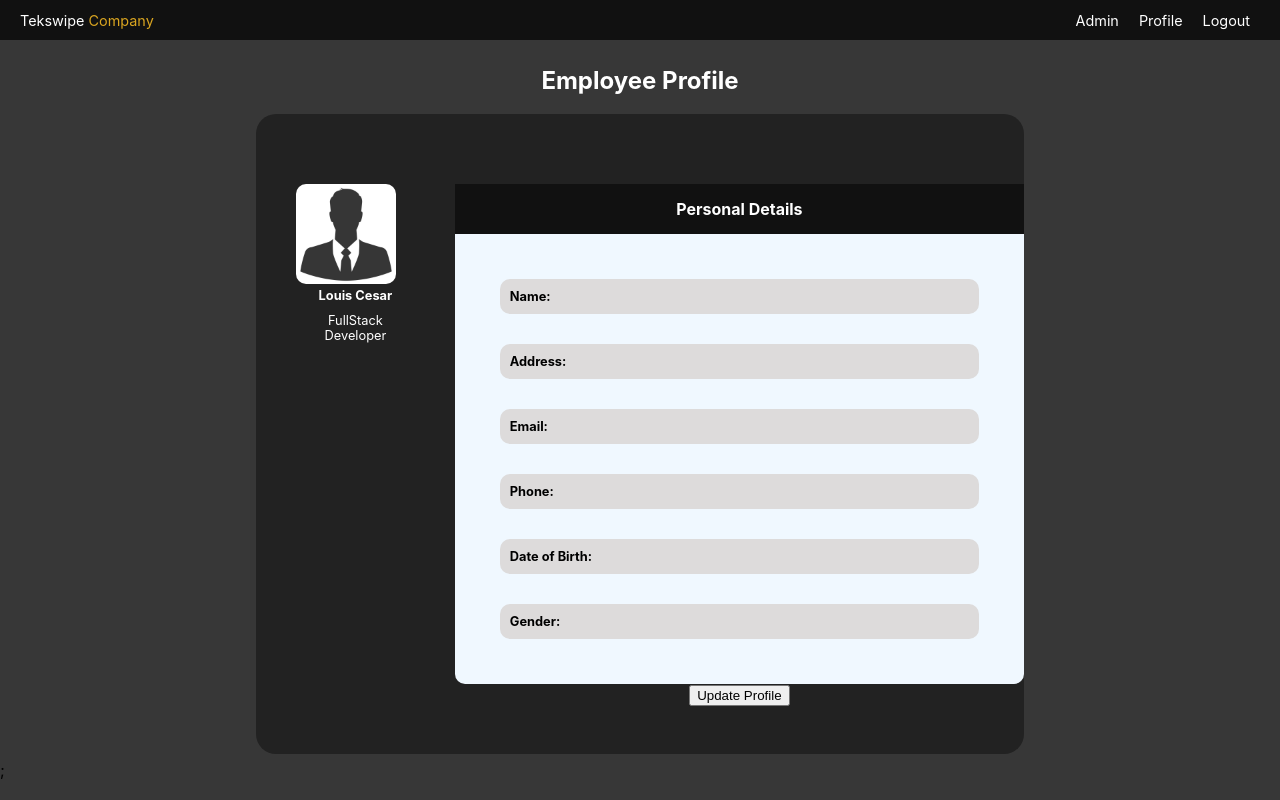
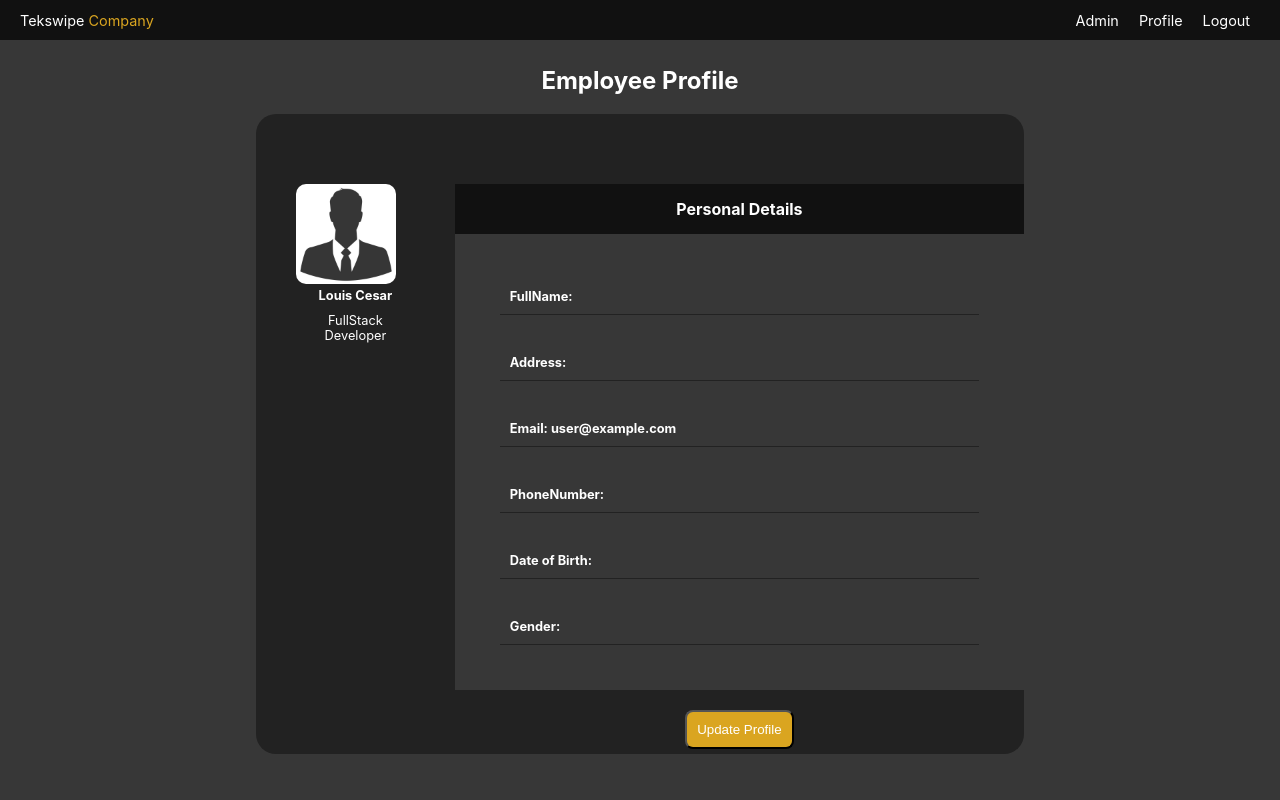
Before and after one commit to Louis-cesar/nextjs-firebase, a Next.js app: page /profile in a window 1280 px wide. Built offline with nearby package versions, Linux system fonts and the light colour scheme; no server answers; the database is empty; sample sign-in values are in the browser's storage.

Commit message:
protected routes

```diff
--- /dev/null
+++ b/comps/protected.js
@@ -0,0 +1,17 @@
+import { useRouter } from "next/router";
+import { UserAuth } from "../context/AuthContext";
+import { useEffect } from "react";
+
+const Protected = ({ children }) => {
+  const { User } = UserAuth();
+  const router = useRouter();
+
+  useEffect(() => {
+    if (!User) {
+      router.push("/login");
+    }
+  }, [router.push, User]);
+  return <>{User ? children : null}</>;
+};
+
+export default Protected;
--- a/context/AuthContext.js
+++ b/context/AuthContext.js
@@ -51,3 +51,7 @@ export const AuthContextProvider = ({ children }) => {
     </AuthContext.Provider>
   );
 };
+
+export const UserAuth = () => {
+  return useContext(AuthContext);
+};
--- a/package.json
+++ b/package.json
@@ -13,6 +13,7 @@
     "next": "13.0.1",
     "react": "18.2.0",
     "react-dom": "18.2.0",
-    "react-modal": "^3.16.1"
+    "react-modal": "^3.16.1",
+    "react-toastify": "^9.1.1"
   }
 }
--- a/pages/_app.js
+++ b/pages/_app.js
@@ -1,12 +1,23 @@
 import Navbar from "../comps/navbar";
+import { useRouter } from "next/router";
 import { AuthContextProvider } from "../context/AuthContext";
 import "../styles/globals.css";
+import Protected from "../comps/protected";
+
+const noAthRequired = ["/login", "/signup"];
 
 function MyApp({ Component, pageProps }) {
+  const router = useRouter();
   return (
     <AuthContextProvider>
       <Navbar />
-      <Component {...pageProps} />;
+      {noAthRequired.includes(router.pathname) ? (
+        <Component {...pageProps} />
+      ) : (
+        <Protected>
+          <Component {...pageProps} />
+        </Protected>
+      )}
     </AuthContextProvider>
   );
 }
--- a/pages/edit.js
+++ b/pages/edit.js
@@ -4,6 +4,12 @@ import styles from "./edit.module.css";
 import { db } from "../lib/firebase";
 import { doc, setDoc, serverTimestamp } from "firebase/firestore";
 import { useAuth } from "../context/AuthContext";
+
+const customStyles = {
+  overlay: {
+    background: "transparent",
+  },
+};
 
 const Edit = () => {
   const [modalIsOpen, setModalIsOpen] = useState(false);
@@ -20,15 +26,22 @@ const Edit = () => {
       timeStamp: serverTimestamp(),
     });
     console.log(res, db);
+    window.location.reload();
   };
 
   return (
     <div>
-      <button onClick={() => setModalIsOpen(true)}>Update Profile</button>
+      <button
+        onClick={() => setModalIsOpen(true)}
+        className={styles.updateProfile}
+      >
+        Update Profile
+      </button>
 
       <Modal
         isOpen={modalIsOpen}
         className={styles.custom}
+        style={customStyles}
         onRequestClose={() => setModalIsOpen(false)}
         arialHideApp={true}
       >
--- a/pages/edit.module.css
+++ b/pages/edit.module.css
@@ -9,6 +9,7 @@
   height: 400px;
   width: 400px;
   border-radius: 20px;
+  border: solid 1px white;
 }
 
 .header {
@@ -16,6 +17,16 @@
   color: white;
   margin: 0;
   padding: 10px;
+}
+.updateProfile {
+  padding: 10px;
+  cursor: pointer;
+  border-radius: 8px;
+  background-color: goldenrod;
+  color: white;
+}
+.updateProfile:hover {
+  opacity: 0.8;
 }
 
 .form {
--- a/pages/profile.js
+++ b/pages/profile.js
@@ -1,7 +1,26 @@
 import styles from "./profile.module.css";
 import Image from "next/image";
 import Edit from "./edit";
+import { useAuth } from "../context/AuthContext";
+import { useEffect, useState } from "react";
+import { getDoc, doc } from "firebase/firestore";
+import { db, auth } from "../lib/firebase";
 const Profile = () => {
+  const { User } = useAuth();
+  const [data, setData] = useState(null);
+  const currentUser = auth.currentUser;
+  console.log("data", data);
+
+  useEffect(() => {
+    (async () => {
+      if (currentUser) {
+        const docRef = doc(db, "Users", currentUser.uid);
+        const docSnap = await getDoc(docRef);
+        setData(docSnap.data());
+      }
+    })();
+  }, [currentUser]);
+
   return (
     <div className={styles.container}>
       <h2 className={styles.header}>Employee Profile</h2>
@@ -23,10 +42,10 @@ const Profile = () => {
 
           <div className={styles.listItem}>
             <ul className={styles.list}>
-              <li>Name:</li>
-              <li>Address:</li>
-              <li>Email:</li>
-              <li>Phone:</li>
+              <li>FullName: {data?.fullName}</li>
+              <li>Address: {data?.address}</li>
+              <li>Email: {User?.email}</li>
+              <li>PhoneNumber: {data?.phoneNumber}</li>
               <li>Date of Birth:</li>
               <li>Gender:</li>
             </ul>
--- a/pages/profile.module.css
+++ b/pages/profile.module.css
@@ -39,7 +39,6 @@
   font-size: 0.8rem;
 }
 .box {
-  background-color: aliceblue;
   width: 75%;
   margin: 70px 0;
   border-radius: 10px;
@@ -62,7 +61,7 @@
 .listItem {
   display: flex;
   flex-direction: column;
-  flex-wrap: wrap;
+  background-color: #373737;
 }
 .list {
   display: flex;
@@ -77,10 +76,13 @@
   margin: 15px;
   font-size: 0.8rem;
   font-weight: bold;
-  background-color: #dddbdb;
+  background: none;
   padding: 10px;
-  border-radius: 10px;
+  color: white;
+  border-bottom: solid 1px #222222;
+  outline: none;
 }
 .edit {
   text-align: center;
+  padding: 20px;
 }
```
Also changed, not shown: pages/login.js (+29 -4 lines), 1 other file (tests, documents, lock files or other folders).
